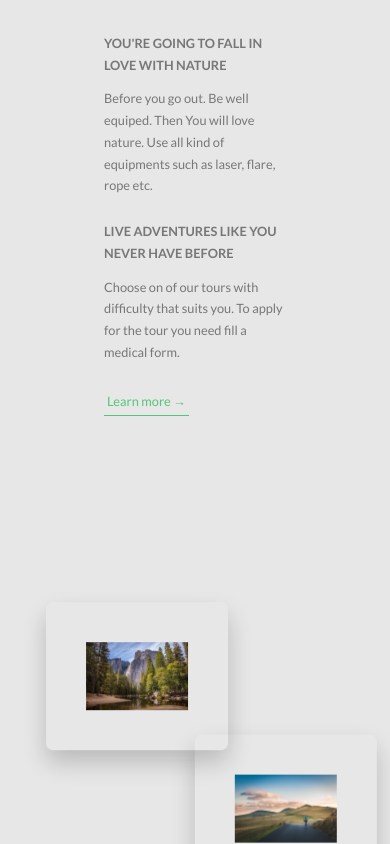
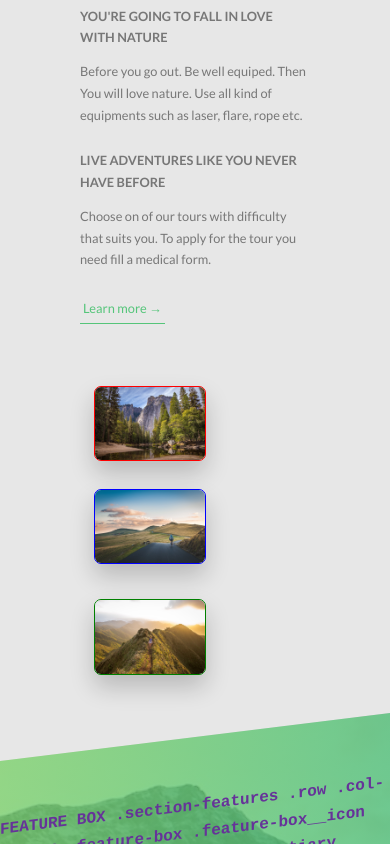
Before and after one commit to BlockJakub/natours, a plain HTML site: page index.html in a window 390 px wide. Shown: the part 1156-2000 px from the top of the page. Drawn offline with Linux system fonts and the light colour scheme.

Commit message:
Add files via upload

```diff
--- a/css/style.css
+++ b/css/style.css
@@ -431,67 +431,86 @@ body {
         font-weight: 300; } }
 
 .composition {
-  position: relative;
-  /* using selector. When hovered on the composition  then select the photo that is nested inside of it, then the is not hovered. The ones images are not hovered are shrink. */ }
+  position: relative; }
   .composition__photo {
-    width: 47%;
+    width: 78%;
     display: block;
     box-shadow: 0 1.5rem 4rem rgba(0, 0, 0, 0.4);
     border-radius: 7px;
     position: absolute;
     z-index: 10;
     transition: all .2s ease-in;
-    outline-offset: 2rem; }
+    outline-offset: .7rem;
+    /* using selector. When hovered on the composition  then select the photo that is nested inside of it, then the is not hovered. The ones images are not hovered are shrink. */ }
     @media (max-width: 56.25em) {
       .composition__photo {
         float: left;
         position: relative;
-        width: 73.33333333%;
+        width: 33.33333333%;
         box-shadow: 0 1.5rem 3rem rgba(0, 0, 0, 0.2);
         margin: 1.7rem; } }
     @media (max-width: 37.5em) {
       .composition__photo {
-        padding: 5rem !important; }
+        display: flex;
+        flex-flow: column wrap;
+        justify-items: center;
+        align-self: center; } }
     .composition__photo--p1 {
       display: block;
-          width: 100%;
-          left: .7%;
-          top: 0; } }
-    @media (max-width: 37.5em) and (max-width: 56.25em) {
+      width: 49%;
+      left: -12.7%;
+      top: 3rem; }
+      @media (max-width: 56.25em) {
         .composition__photo--p1 {
+          top: 0rem;
+          transform: translate3d(1.3);
+          border: 1px solid red; } }
+      @media (max-width: 37.5em) {
+        .composition__photo--p1 {
+          width: 49%;
+          left: 0;
           top: 0;
-        transform: translate3d(-5.7em, 9.7em, 1.7em); } }
+          transform: translate3d(1.2); } }
+    .composition__photo--p2 {
+      display: block;
+      width: 49%;
+      right: 12%;
+      top: -1rem; }
+      @media (max-width: 56.25em) {
+        .composition__photo--p2 {
+          top: 2rem;
+          transform: translate(1.1);
+          border: 1px solid blue; } }
       @media (max-width: 37.5em) {
         .composition__photo--p2 {
-          display: block;
-          width: 100%;
-          top: 17rem; } }
-    @media (max-width: 37.5em) and (max-width: 56.25em) {
-      .composition__photo--p2 {
-        top: -1rem;
-        transform: translate3d(6em, 7em, 1em); } }
-    @media (max-width: 37.5em) {
+          right: 0;
+          top: 0; } }
     .composition__photo--p3 {
       display: block;
-          width: 100%;
-          left: 7%;
-          top: 23rem; } }
-    @media (max-width: 37.5em) and (max-width: 56.25em) {
+      width: 49%;
+      left: 20%;
+      top: 10rem; }
+      @media (max-width: 56.25em) {
         .composition__photo--p3 {
           top: 1rem;
           left: 0;
-        transform: translate3d(-7em, 2.7em, 1em); } }
+          transform: translate(1.3);
+          border: 1px solid green; } }
+      @media (max-width: 37.5em) {
+        .composition__photo--p3 {
+          top: 1rem;
+          left: 0; } }
     .composition__photo:hover {
       outline: 1.5rem solid #55c57a;
-      transform: scale(1.05) translateY(-0.5rem);
+      transform: scale(1.15) translateY(-0.5rem);
       box-shadow: 3.5rem 3.5rem 4rem rgba(0, 0, 0, 0.5);
       z-index: 20; }
       @media (max-width: 37.5em) {
         .composition__photo:hover {
-          outline: 1rem solid #55c57a;
+          outline: none;
           transform: scale(1.1);
           z-index: 20; } }
-  .composition:hover .composition__photo:not(:hover) {
+    .composition__photo:hover .composition__photo__photo:not(:hover) {
       transform: scale(0.95); }
 
 /* @import "components/card1"; */
@@ -1054,14 +1073,14 @@ body {
 
 .section-about {
   background-color: #e7e7e7;
-  padding: 25rem 0;
+  padding: 23rem 0;
   margin-top: -20vh; }
   @media (max-width: 56.25em) {
     .section-about {
       padding: 20rem 0; } }
   @media (max-width: 37.5em) {
     .section-about {
-      padding: 17rem 10rem; } }
+      padding: 17rem 7rem; } }
 
 .section-features {
   padding: 20rem 0;
@@ -1082,7 +1101,7 @@ body {
 .section-tours {
   background-color: #e7e7e7;
   padding: 25rem 0 15rem 0;
-  margin-top: -10rem; }
+  margin-top: -2rem; }
   @media (max-width: 56.25em) {
     .section-tours {
       padding: 20rem 0 10rem 0; } }
@@ -1092,7 +1111,7 @@ body {
 
 .section-stories {
   position: relative;
-  padding: 15rem 0; }
+  padding: 10rem 0; }
   @media (max-width: 56.25em) {
     .section-stories {
       padding: 10rem 0; } }
```
Lines whose indentation alone changed are shown as unchanged.
